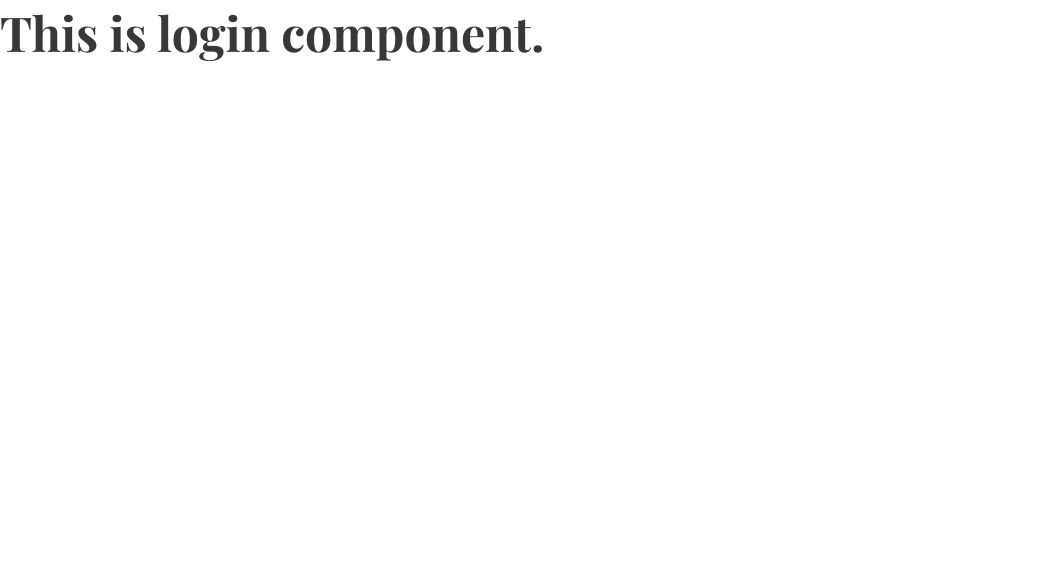
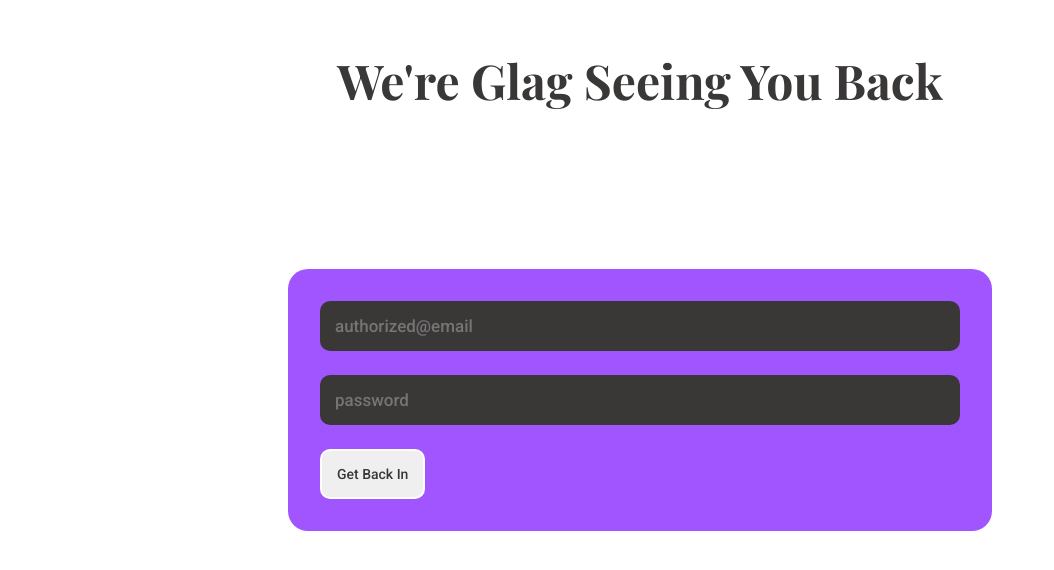
Before and after one commit to Sandesh-Jangir/Secured-User-Authentication-System, a React (Create React App) app in the folder frontend/: page /login in a window 1280 px wide. Shown: the top 570 px of the page, without its empty margins (0-1054 px from the left). Built offline with nearby package versions, Linux system fonts and the light colour scheme.

Commit message:
Designed the Login component and made it fully functionable. Also fixed a css bug in home.css.

```diff
--- a/frontend/src/components/Login.js
+++ b/frontend/src/components/Login.js
@@ -1,11 +1,44 @@
-import React from 'react'
+import React from "react";
+import "../styles/main.css";
+import "../styles/login.css";
+import axios from "axios";
+import {useNavigate} from "react-router-dom"
 
 const Login = () => {
+  const navigate = useNavigate();
+  const handleSubmit = async (e) => {
+    // Preventing from default reload on submit.
+    e.preventDefault();
+    // Fetching the entered feilds.
+    const data = JSON.stringify({
+      email: document.getElementById("email").value,
+      password: document.getElementById("password").value
+    });
+    // Parsing the data to JSON.
+    const parsedData = JSON.parse(data);
+
+    try {
+      // Sending the post request to the api.
+      const request = await axios.post("http://localhost:8000/api/auth/login", parsedData);
+      const response = request["data"] // Filtering the required data.
+      if (response["success"]){ // If found user in db.
+        localStorage.setItem("authToken", response["authToken"])
+        navigate("/dashboard") // Redirect to dashboard component.
+      }
+    } catch (error) { // For anonymous errors.
+      console.log(error)
+    }
+  };
   return (
     <>
-        <h1>This is login component.</h1>
+      <h1>We're Glag Seeing You Back</h1>
+      <form onSubmit={handleSubmit} className="login-form">
+        <input type="email" id="email" placeholder="authorized@email" />
+        <input type="password" id="password" placeholder="password" />
+        <button type="submit">Get Back In</button>
+      </form>
     </>
-  )
-}
+  );
+};
 
-export default Login
+export default Login;
--- a/frontend/src/styles/home.css
+++ b/frontend/src/styles/home.css
@@ -6,6 +6,7 @@
     width: 70vw;
     display: flex;
     flex-direction: column;
+    gap: 1.5rem;
     align-items: center;
 }
 h1{
--- /dev/null
+++ b/frontend/src/styles/login.css
@@ -0,0 +1,41 @@
+h1{
+    width: fit-content;
+    margin: 3rem auto;
+}
+.login-form{
+    width: 50vw;
+    padding: 2rem;
+    display: flex;
+    flex-direction: column;
+    gap: 1.5rem;
+    background-color: var(--theme-color);
+    position: absolute;
+    top: 50%;
+    left: 50%;
+    transform: translate(-50%, -50%);
+    border-radius: 20px;
+}
+.login-form input{
+    padding: 15px;
+    background-color: var(--primary-color);
+    color: white;
+    border: none;
+    outline: none;
+    font-size: 17px;
+    border-radius: 10px;
+}
+.login-form button{
+    padding: 15px;
+    border-radius: 10px;
+    border: 2px solid white;
+    outline: none;
+    color: var(--primary-color);
+    width: fit-content;
+    cursor: pointer;
+    font-size: 14px;
+    transition: 0.3s ease;
+}
+.login-form button:hover{
+    background-color: transparent;
+    color: white;
+}
```
